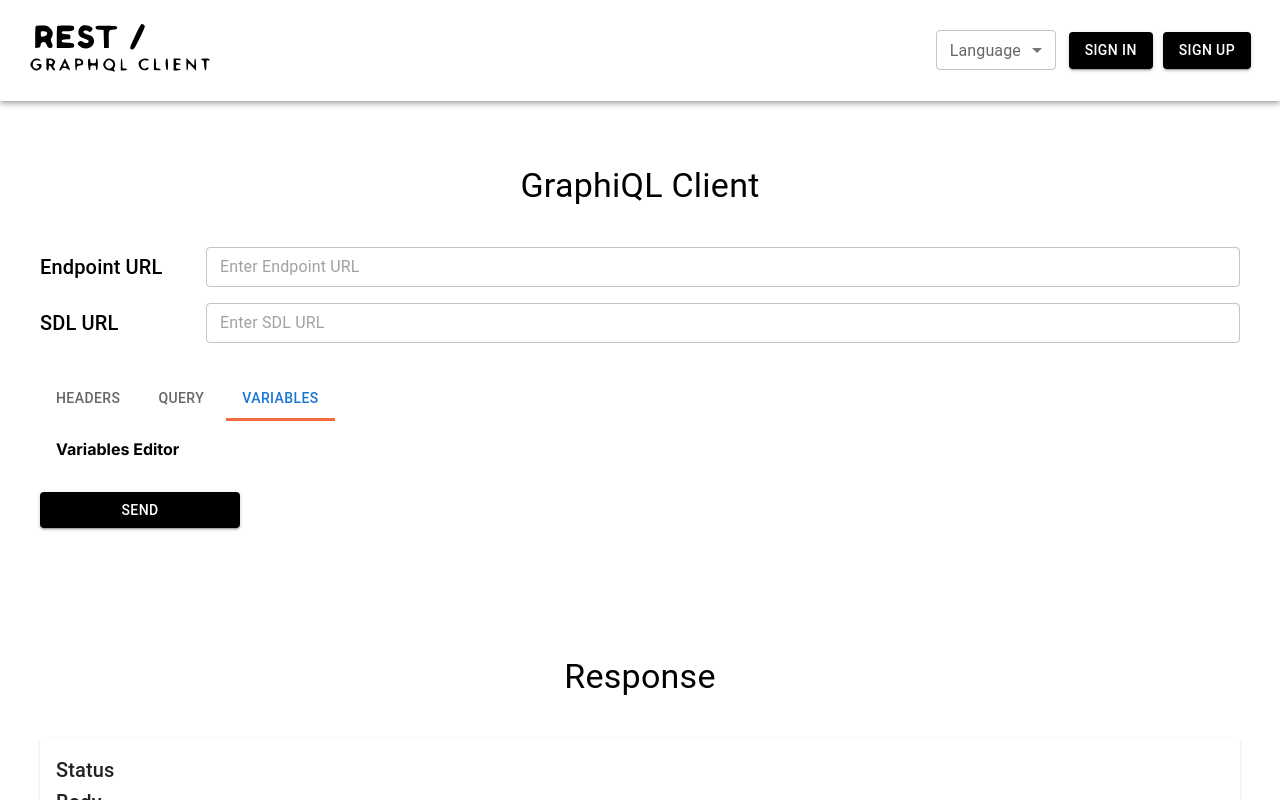
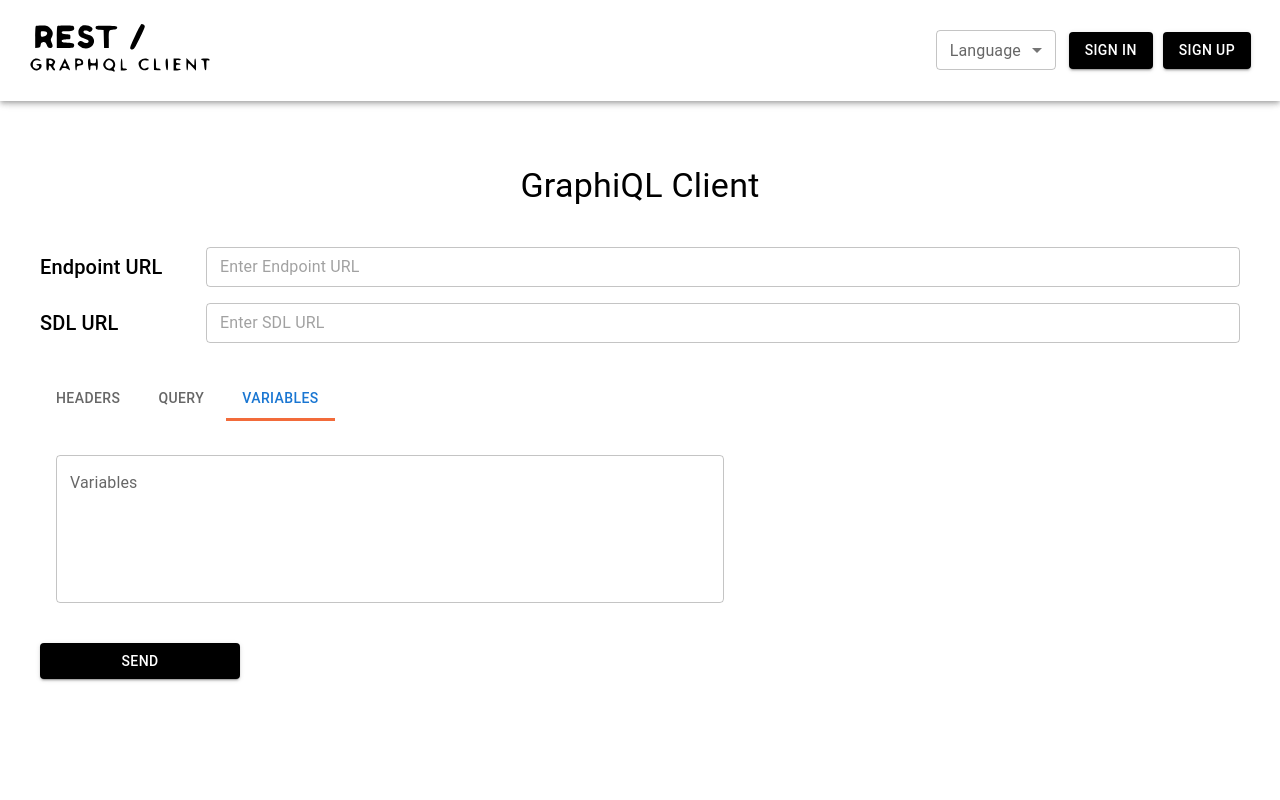
Before and after one commit to DiMoNiO04/graphiql-app, a Next.js app: page /graphiQL-client in a window 1280 px wide. Both pictures are taken after a click on the tab "VARIABLES". Shown: the top 800 px of the page. Built offline with nearby package versions, Linux system fonts and the light colour scheme; no server answers.

Commit message:
feat: add variables editor component

```diff
--- a/src/app/graphiQL-client/page.tsx
+++ b/src/app/graphiQL-client/page.tsx
@@ -1,10 +1,12 @@
 'use client';
 
+import ControlTabPanel from '@/src/components/ControlTabPanel/ControlTabPanel';
 import Documentation from '@/src/components/Documentation/Documentation';
-import NavigationGraphiPanel from '@/src/components/NavigationGraphiPanel/NavigationGraphiPanel';
 import ResponseViewer from '@/src/components/ResponseViewer/ResponseViewer';
 import UrlEditorGraphi from '@/src/components/UrlEditorGraphi/UrlEditorGraphi';
-import { Box, Button, Stack, Typography } from '@mui/material';
+import VariablesEditor from '@/src/components/VariablesEditor/VariablesEditor';
+import { a11yProps } from '@/src/lib/restClient/getAllyProps';
+import { Box, Button, Stack, Tab, Tabs, Typography } from '@mui/material';
 import React, { useState } from 'react';
 
 const GraphiQlClient = () => {
@@ -13,6 +15,12 @@ const GraphiQlClient = () => {
   const [response, setResponse] = useState<unknown>();
   const [status, setStatus] = useState<number>();
   const [isOpenDocumentation, setIsOpenDocumentation] = useState<boolean>(false);
+  const [variables, setVariables] = useState<string>('');
+  const [tabsValue, setTabsValue] = useState<number | null>(null);
+
+  const handleChangeTab = (event: React.SyntheticEvent, newValue: number) => {
+    setTabsValue(newValue);
+  };
 
   const handleSend = () => {
     console.log('send query');
@@ -39,7 +47,26 @@ const GraphiQlClient = () => {
             sdlUrl={sdlUrl}
             onSdlUrlChange={setSdlUrl}
           />
-          <NavigationGraphiPanel />
+          <Box sx={{ marginTop: '2rem' }}>
+            <Tabs
+              value={tabsValue}
+              onChange={handleChangeTab}
+              TabIndicatorProps={{ sx: { backgroundColor: '#F26B3A', height: 3, bottom: 2 } }}
+            >
+              <Tab label="Headers" {...a11yProps(0)} />
+              <Tab label="Query" {...a11yProps(1)} />
+              <Tab label="Variables" {...a11yProps(2)} />
+            </Tabs>
+            <ControlTabPanel value={tabsValue} index={0}>
+              Headers Editor
+            </ControlTabPanel>
+            <ControlTabPanel value={tabsValue} index={1}>
+              Query Editor
+            </ControlTabPanel>
+            <ControlTabPanel value={tabsValue} index={2}>
+              <VariablesEditor value={variables} onChange={setVariables} />
+            </ControlTabPanel>
+          </Box>
           <Button
             onClick={handleSend}
             variant="contained"
--- a/src/components/NavigationGraphiPanel/NavigationGraphiPanel.tsx
+++ /dev/null
@@ -1,37 +0,0 @@
-import React, { useState } from 'react';
-import { a11yProps } from '@/src/lib/restClient/getAllyProps';
-import ControlTabPanel from '@/src/components/ControlTabPanel/ControlTabPanel';
-import { Box, Tab, Tabs } from '@mui/material';
-
-const NavigationGraphiPanel: React.FC = () => {
-  const [tabsValue, setTabsValue] = useState<number | null>(null);
-
-  const handleChangeTab = (event: React.SyntheticEvent, newValue: number) => {
-    setTabsValue(newValue);
-  };
-
-  return (
-    <Box sx={{ marginTop: '2rem' }}>
-      <Tabs
-        value={tabsValue}
-        onChange={handleChangeTab}
-        TabIndicatorProps={{ sx: { backgroundColor: '#F26B3A', height: 3, bottom: 2 } }}
-      >
-        <Tab label="Headers" {...a11yProps(0)} />
-        <Tab label="Query" {...a11yProps(1)} />
-        <Tab label="Variables" {...a11yProps(2)} />
-      </Tabs>
-      <ControlTabPanel value={tabsValue} index={0}>
-        Headers Editor
-      </ControlTabPanel>
-      <ControlTabPanel value={tabsValue} index={1}>
-        Query Editor
-      </ControlTabPanel>
-      <ControlTabPanel value={tabsValue} index={2}>
-        Variables Editor
-      </ControlTabPanel>
-    </Box>
-  );
-};
-
-export default NavigationGraphiPanel;
--- /dev/null
+++ b/src/components/VariablesEditor/VariablesEditor.tsx
@@ -0,0 +1,19 @@
+import { IVariablesEditor } from '@/src/types/variablesEditorTypes';
+import { TextField } from '@mui/material';
+import React from 'react';
+
+const VariablesEditor: React.FC<IVariablesEditor> = ({ value, onChange }) => {
+  return (
+    <TextField
+      label="Variables"
+      value={value}
+      onChange={(e) => onChange(e.target.value)}
+      multiline
+      rows={5}
+      fullWidth
+      margin="normal"
+    />
+  );
+};
+
+export default VariablesEditor;
--- /dev/null
+++ b/src/types/variablesEditorTypes.ts
@@ -0,0 +1,4 @@
+export interface IVariablesEditor {
+  value: string;
+  onChange: (value: string) => void;
+}
```
